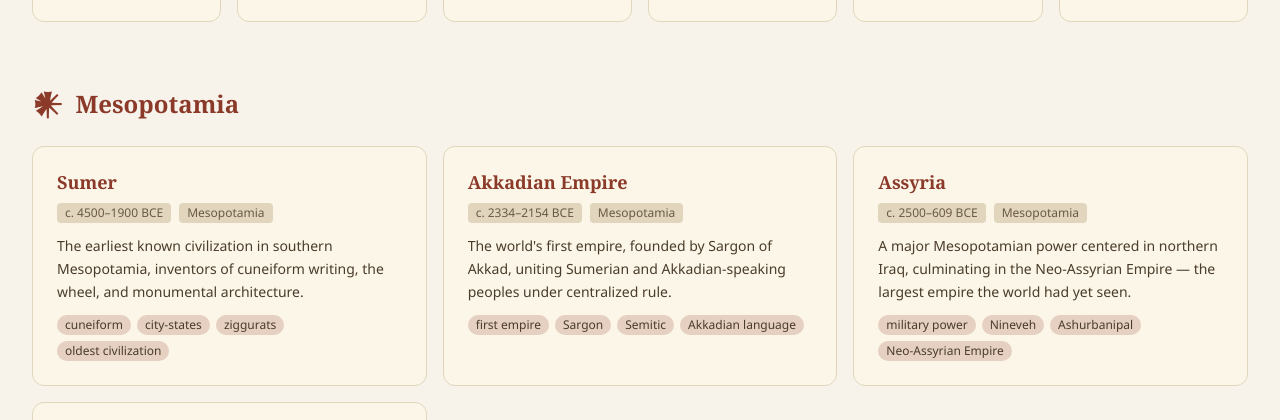
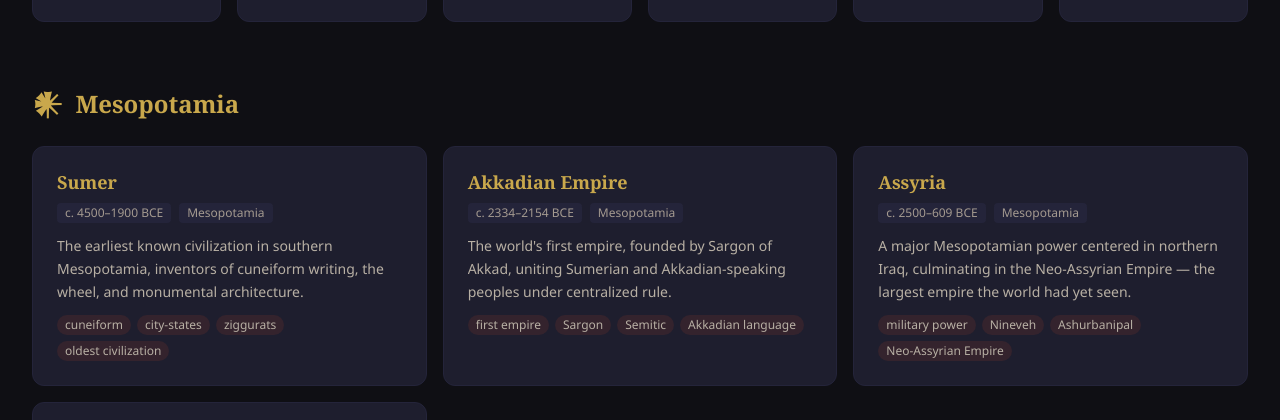
Before and after one commit to shc261392/ancient-philosophia, an Astro site: page / in a window 1280 px wide. Shown: the part 680-1100 px from the top of the page. Built offline with nearby package versions, Linux system fonts and the light colour scheme; Astro itself is replaced by a stand-in of ours.

Commit message:
perf+a11y: dark default, AA-contrast light palette, no init reflow
Lighthouse audit found two real regressions on prod-equivalent build:

1. A11y 100 -> 96 (color-contrast). Root cause: ThemeToggle.astro auto-switched to a light theme when prefers-color-scheme: light, but the light palette reused dark-mode accent colors (--color-gold-leaf #c9a84c, --color-terracotta-light #d9806e) that fail WCAG AA on cream backgrounds (2.11:1 and 2.61:1). Headless Chrome defaults to light, so every Lighthouse run sampled the broken light theme. Site doc explicitly says dark-mode-only.
   Fix: ThemeToggle now only activates light theme when the user has explicitly stored 'light' in localStorage (no OS auto-switch). Also retuned the light palette accent overrides to AA-compliant tones (#7a5a00 gold, #9b3c2a terracotta, #1f4f5e aegean, #4d5a1e bronze) so even the opt-in light theme passes 4.5:1.

2. Forced-reflow insight failing on /, /civilizations/, /languages/. Root cause: ScrollProgress called update() synchronously at script init -> read scrollHeight/scrollTop/clientHeight before first paint -> 58 ms forced layout. Fix: wrap the initial paint in requestAnimationFrame so it happens after layout settles.

Result: a11y 96 -> 100 on all 5 sampled pages, BP 100, SEO 100. Performance still warn-only (loopback variance).

```diff
--- a/src/components/ScrollProgress.astro
+++ b/src/components/ScrollProgress.astro
@@ -20,7 +20,7 @@
         ticking = true;
       }
     }, { passive: true });
-    update();
+    requestAnimationFrame(update);
   }
   setup();
   document.addEventListener('astro:after-swap', setup);
--- a/src/components/ThemeToggle.astro
+++ b/src/components/ThemeToggle.astro
@@ -18,8 +18,7 @@
 <script is:inline>
   (function() {
     const stored = localStorage.getItem('theme');
-    const sysLight = window.matchMedia('(prefers-color-scheme: light)').matches;
-    const theme = stored || (sysLight ? 'light' : 'dark');
+    const theme = stored === 'light' || stored === 'dark' ? stored : 'dark';
     document.documentElement.dataset.theme = theme;
   })();
 </script>
--- a/src/styles/global.css
+++ b/src/styles/global.css
@@ -88,6 +88,12 @@ html[data-theme='light'] {
   --color-link: #8B3A2A;
   --color-link-hover: #5b6622;
   --color-heading: #8B3A2A;
+  /* AA-contrast overrides for accent colors on light cream backgrounds */
+  --color-gold-leaf: #7a5a00;
+  --color-terracotta: #9b3c2a;
+  --color-terracotta-light: #8b3a2a;
+  --color-aegean: #1f4f5e;
+  --color-bronze: #4d5a1e;
 }
 
 /* Scroll offset for sticky header when jumping to anchors */
```
